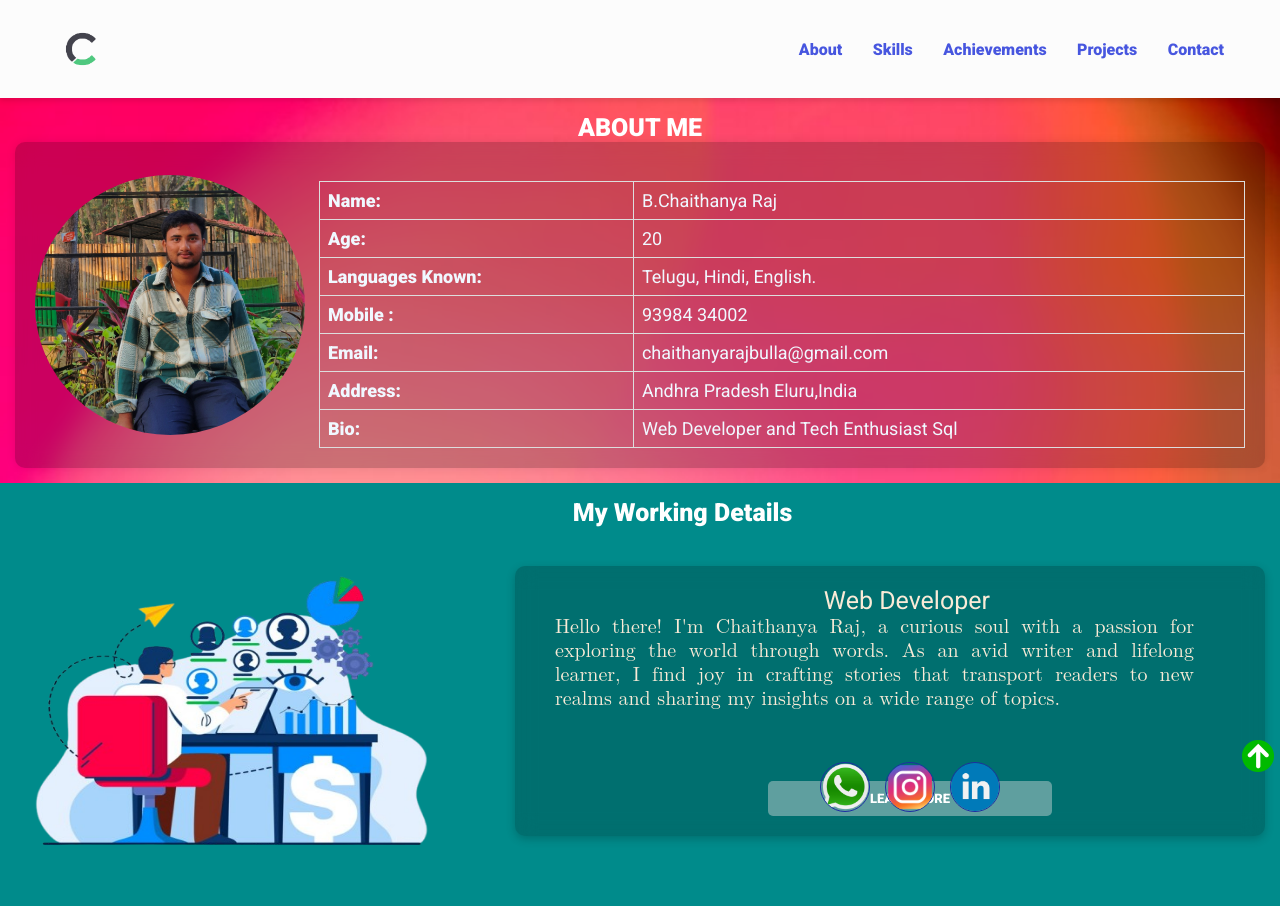
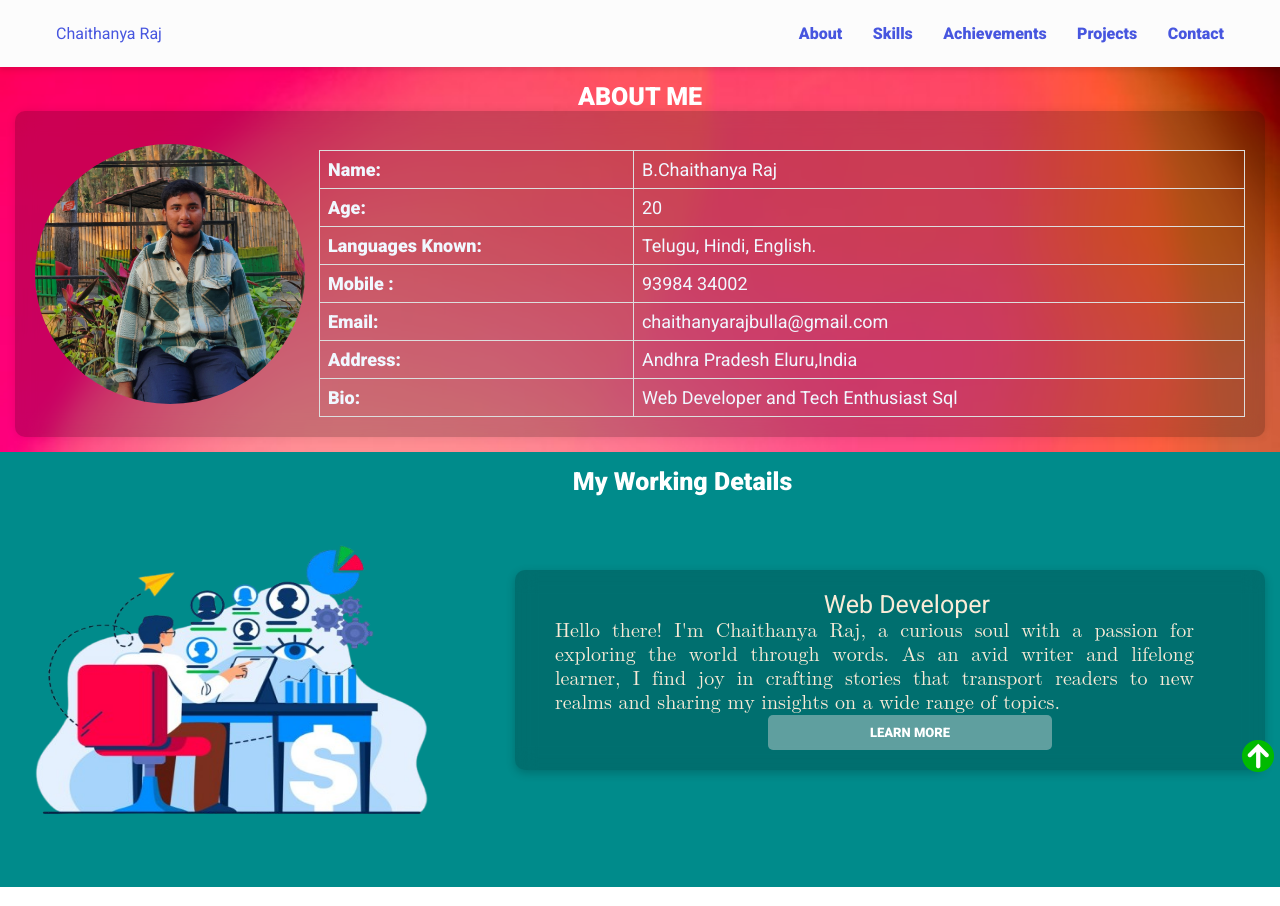
Before and after one commit to Chaithanyarajbulla/Portfolio, a plain HTML site: page index.html in a window 1280 px wide. Shown: the top 906 px of the page. Drawn offline with nearby package versions, Linux system fonts and the light colour scheme.

Commit message:
Update index.html

```diff
--- a/index.html
+++ b/index.html
@@ -21,7 +21,10 @@
 <body>
   <!-- Navbar -->
   <nav>
-    <div><img src="images/logo-2.png" alt=""></div>
+    <div>
+      <!--<img src="images/logo-2.png" alt="">-->
+      <a class="txt-sow-logo" href="./index.html">Chaithanya Raj</a>
+    </div>
     <ul class="navigation">
       <li><a href="#about" class="nav-link">About</a></li>
       <li><a href="#skills" class="nav-link">Skills</a></li>
@@ -35,7 +38,9 @@
   </nav>
   <!-- Profile Card -->
   <section id="about">
-    <div class="chaithanyarajbula-sow"><h1>ABOUT ME</h1></div>
+    <div class="chaithanyarajbula-sow">
+      <h1>ABOUT ME</h1>
+    </div>
     <div class="profile-container-ch">
       <img src="images/Chaithanya Raj0.jpg" alt="Profile Picture" class="profile-pic">
 
@@ -76,7 +81,9 @@
 
 
   <section class="self-intro">
-    <div class="work-img"><h3>My Working Details</h3><img src="1000005457-removebg-preview.png" alt=""></div>
+    <div class="work-img">
+      <h3>My Working Details</h3><img src="1000005457-removebg-preview.png" alt="">
+    </div>
     <div class="profile-card">
       <div class="container">
 
@@ -85,12 +92,6 @@
           through words. As an
           avid writer and lifelong learner, I find joy in crafting stories that transport readers to new realms and
           sharing my insights on a wide range of topics.</p>
-          <div class="social-icons">
-            <a href="https://twitter.com" target="_blank"><img src="images/whatsapp.png" alt="Twitter"></a>
-            <a href="https://instagram.com" target="_blank"><img src="images/instagram.png" alt="Instagram"></a>
-            <a href="https://linkedin.com" target="_blank"><img src="images/linkedin.png" alt="LinkedIn"></a>
-
-        </div>
         <a href="CHAITHANYA RAJ BULLA.pdf" target="_blank" class="btn-dwn">Learn More</a>
         </a>
       </div>
@@ -207,7 +208,12 @@
 
   <!-- Scroll to top -->
   <i class="scroll-up" id="scroll-up"><img src="images/5610930.png" class="socicon up-arrow" alt="scroll-up" /></i>
+  <div class="social-icons">
+    <a href="https://twitter.com" target="_blank"><img src="images/whatsapp.png" alt="Twitter"></a>
+    <a href="https://instagram.com" target="_blank"><img src="images/instagram.png" alt="Instagram"></a>
+    <a href="https://linkedin.com" target="_blank"><img src="images/linkedin.png" alt="LinkedIn"></a>
 
+  </div>
   <!-- Website scripts -->
   <script src="script.js"></script>
 
```
Lines whose indentation alone changed are shown as unchanged.
